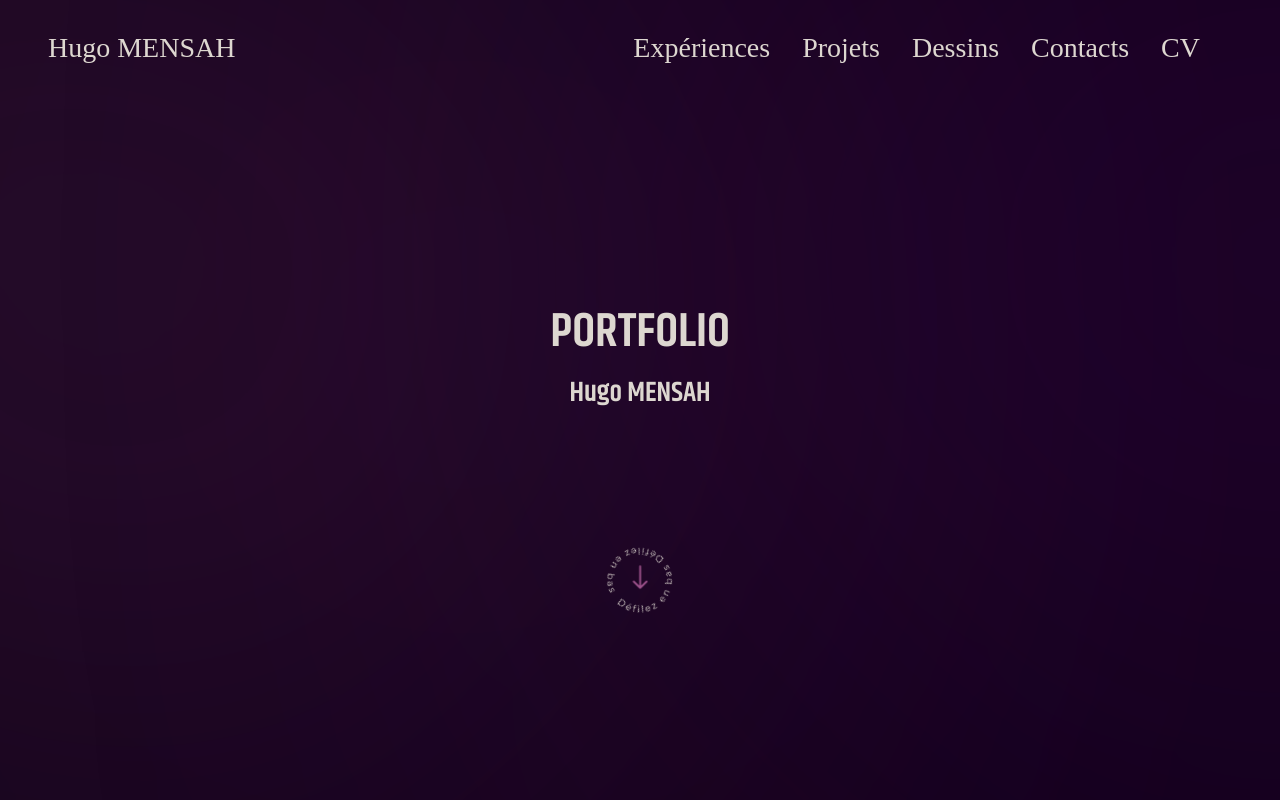
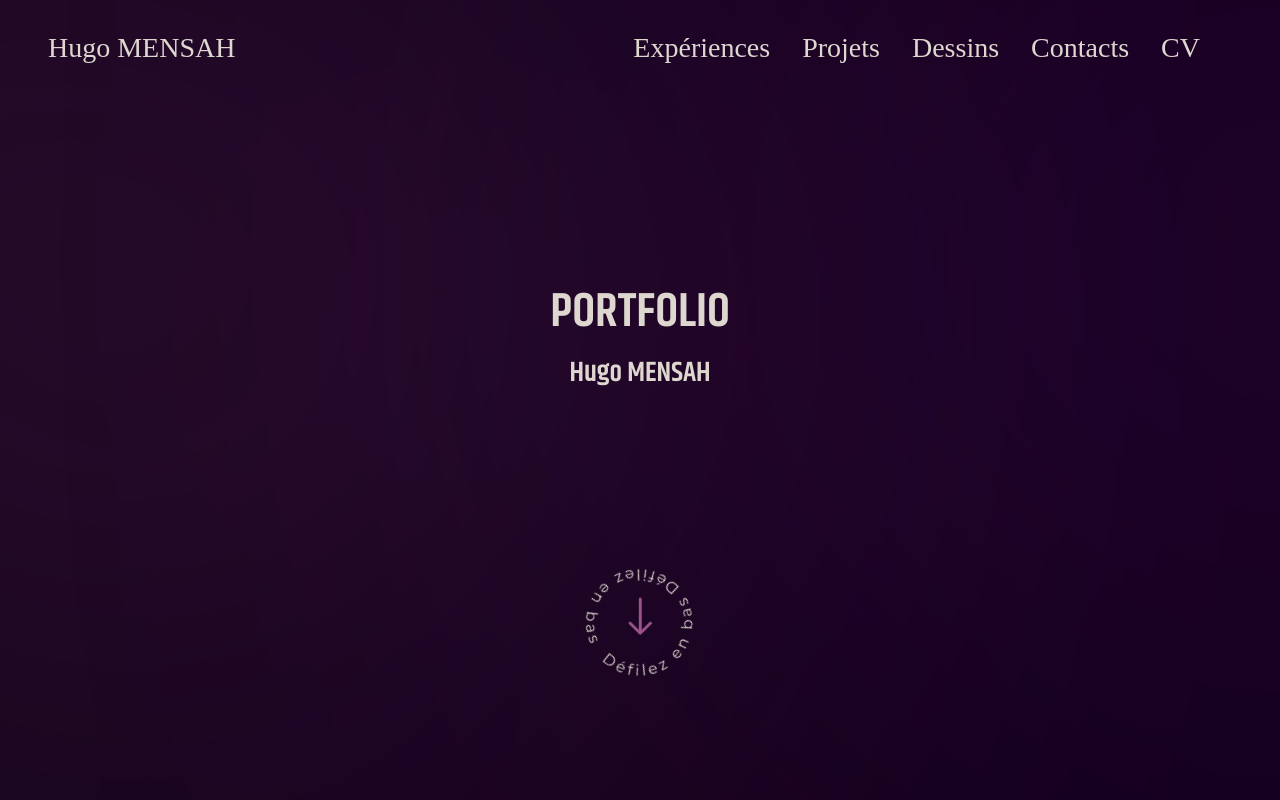
Before and after one commit to HeloisePi/Hugo---Portfolio, a SvelteKit app: page / in a window 1280 px wide. Shown: the top 800 px of the page. Built offline with nearby package versions, Linux system fonts and the light colour scheme; a web font is replaced by a local one.

Commit message:
add scroll

```diff
--- a/src/lib/components/Footer.svelte
+++ b/src/lib/components/Footer.svelte
@@ -2,7 +2,7 @@
 
 <footer>
 <p>© 2024 Hugo MENSAH - Tous droits réservés</p>
-<a href="/mentions-legales"><p>Mentions légales</p></a>
+<a href="/mentions-legales#Mentions légales"><p>Mentions légales</p></a>
 </footer>
 
 <style lang="scss">
--- a/src/lib/components/Hero.svelte
+++ b/src/lib/components/Hero.svelte
@@ -1,14 +1,21 @@
-<script></script>
+<script>
+    export let title;
+    export let title2;
 
-<section id="hero">
+</script>
+
+<section id="{title}">
 
     <h1>
-        PORTFOLIO
+        {title}
     </h1>
 
+
+    {#if title2}
     <h2>
-        Hugo MENSAH
+        {title2}
     </h2>
+    {/if}
 
     <div class="scroll">
         <img class="textScroll" src="/scroll.svg" alt="Défilez en bas">
@@ -16,7 +23,7 @@
     </div>
 </section>
 <style>
-    #hero{
+    section{
         /* position: absolute; */
         /* top: 0; */
         padding-top: 20vh;
@@ -33,7 +40,7 @@
     }
 
     @media screen and (max-height: 1000px) {
-                #hero h1{
+                section h1{
                     font-size: 48px;
                 }
                 h2{
--- a/src/routes/+page.svelte
+++ b/src/routes/+page.svelte
@@ -128,7 +128,9 @@
 	<img class="stain stain3" src="/stain/stain3.svg" alt="tâche">
 </div>
 <section>
-<Hero></Hero>
+<Hero
+title="Portfolio"
+title2="Hugo MENSAH"></Hero>
 
 
 <About />
--- a/src/routes/dessin/+page.svelte
+++ b/src/routes/dessin/+page.svelte
@@ -1,5 +1,6 @@
 <script>
-	import CarouselPageDessin from "$lib/components/utilities/CarouselPageDessin.svelte";
+	import Hero from "$lib/components/Hero.svelte";
+import CarouselPageDessin from "$lib/components/utilities/CarouselPageDessin.svelte";
 
 </script>
 
@@ -8,9 +9,9 @@
         <img class="stain stain2" src="/stain/stain2.svg" alt="tâche">
         <img class="stain stain3" src="/stain/stain3.svg" alt="tâche">
     </div>
-    <section>
-    <h1>DESSINS</h1>
-</section>
+<Hero
+title="DESSINS">
+</Hero>
 <main>
 <CarouselPageDessin
 title="Portrait">
@@ -128,20 +129,6 @@ title="Divers">
         object-fit: cover;
     }
 
-section{
-        /* position: absolute; */
-        /* top: 0; */
-        /* height: 190vh; */
-        height: 100vh;
-        display: flex;
-        justify-content: center;
-        align-items: center;
-        flex-direction: column;
-        gap: 1rem;
-        position: relative;
-        width: 100%;
-        overflow: hidden;
-    }
 
     main{
 		padding: 0px;
@@ -174,36 +161,5 @@ section{
         padding: 20vh;
 	}
 
-    @media screen and (max-height: 1000px) {
-                section h1{
-                    font-size: 48px;
-                }
-                h2{
-                    font-size: 28px;
-                }
-                section .scroll{
-                    width: 70px;
-                    margin-top: 0px;
-
-                }
-                section .arrow{
-                    width: 15px;
-                    height: auto;
-                }
-
-            }
-            @media screen and (max-height: 500px) {
-                section{
-                    gap: 0;
-                }
-                h2{
-                    margin-bottom: 40px;
-                }
-                img{
-                    height: fit-content;
-                    width: fit-content;
-                }
-            }
-
 
 </style>
--- a/src/routes/mentions-legales/+page.svelte
+++ b/src/routes/mentions-legales/+page.svelte
@@ -1,3 +1,7 @@
+<script>
+	import Hero from "$lib/components/Hero.svelte";
+
+</script>
 
 
     <div class="contenaireStain">
@@ -5,9 +9,17 @@
         <img class="stain stain2" src="/stain/stain2.svg" alt="tâche">
         <img class="stain stain3" src="/stain/stain3.svg" alt="tâche">
     </div>
-    <section>
-    <h1>Mentions légales</h1>
-</section>
+
+
+    <div class="contenaireStain">
+        <img class="stain stain1" src="/stain/stain1.svg" alt="tâche">
+        <img class="stain stain2" src="/stain/stain2.svg" alt="tâche">
+        <img class="stain stain3" src="/stain/stain3.svg" alt="tâche">
+    </div>
+<Hero
+title="Mentions légales"></Hero>
+
+
 <main>
     <p>Adresse e-mail : hugo.mensah@mmibordeaux.com <br>
         Numéro de téléphone : +33 7 78 56 44 68 <br>
@@ -116,22 +128,6 @@
         height: 450px;
         width: auto;
     }
-
-section{
-        /* position: absolute; */
-        /* top: 0; */
-        /* height: 190vh; */
-        height: 100vh;
-        display: flex;
-        justify-content: center;
-        align-items: center;
-        flex-direction: column;
-        gap: 1rem;
-        position: relative;
-        width: 100%;
-        overflow: hidden;
-    }
-
     main{
 		padding: 110px;
 		padding-bottom: 0;
@@ -163,32 +159,4 @@ section{
         padding: 20vh;
 	}
 
-    @media screen and (max-height: 1000px) {
-                section h1{
-                    font-size: 48px;
-                }
-                h2{
-                    font-size: 28px;
-                }
-                section .scroll{
-                    width: 70px;
-                    margin-top: 0px;
-
-                }
-                section .arrow{
-                    width: 15px;
-                    height: auto;
-                }
-
-            }
-            @media screen and (max-height: 500px) {
-                section{
-                    gap: 0;
-                }
-                h2{
-                    margin-bottom: 40px;
-                }
-            }
-
-
 </style>
```
Also changed, not shown: src/routes/projets/+page.svelte (+8 -10 lines).
